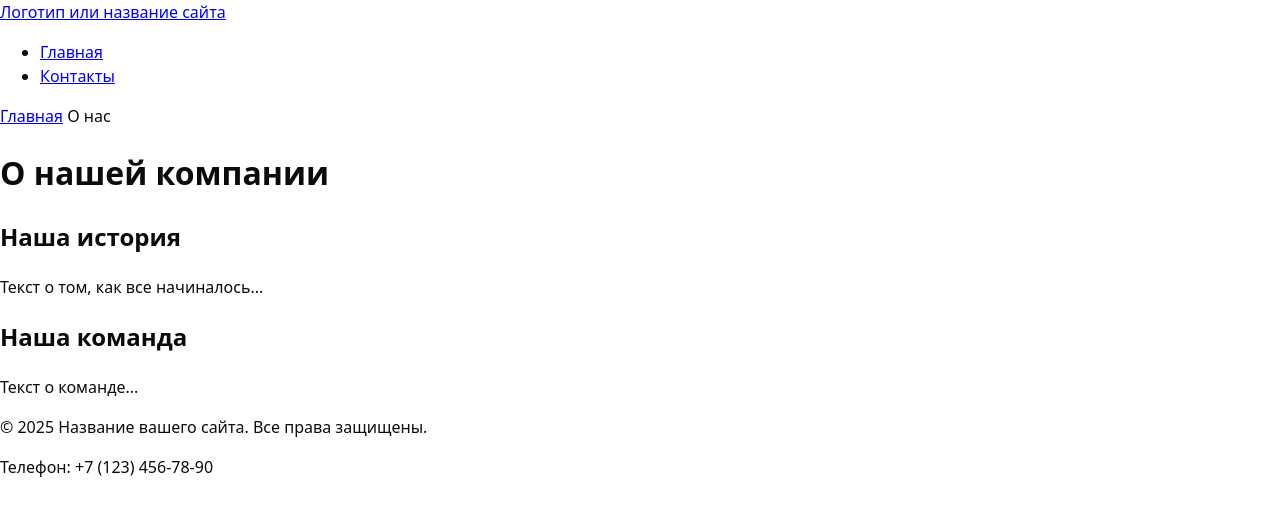
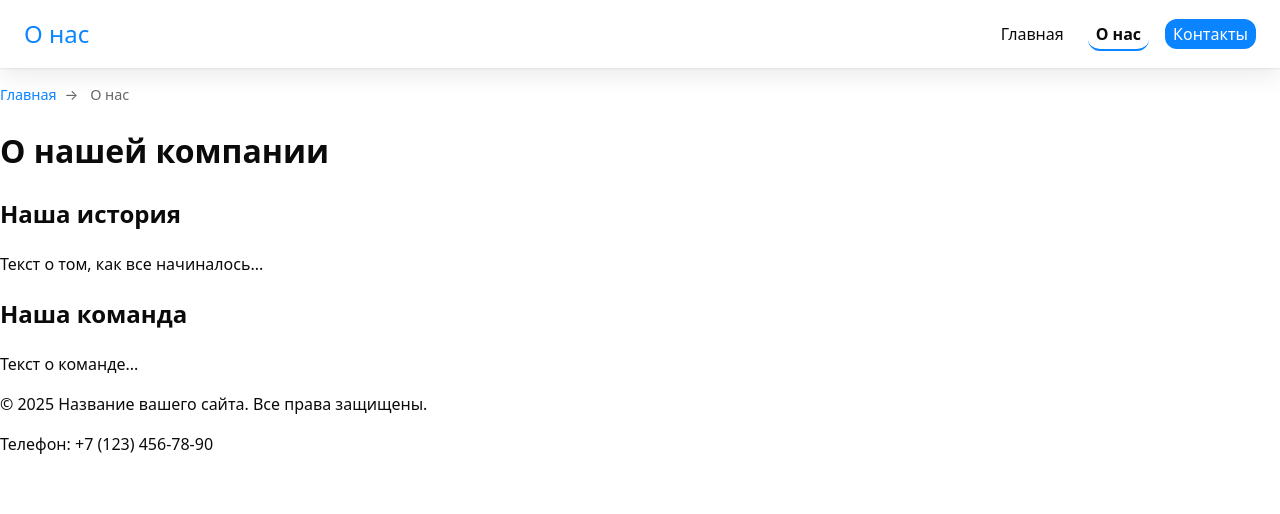
Before and after one commit to aplaygs/frontback, a plain HTML site: page src/about.html in a window 1280 px wide. Drawn offline with Linux system fonts and the light colour scheme.

Commit message:
task 4 shag 4 compl (hleb krosh and yakor)

```diff
--- a/src/about.html
+++ b/src/about.html
@@ -1,5 +1,6 @@
 <!DOCTYPE html>
 <html lang="ru">
+
 <head>
     <meta charset="UTF-8">
     <meta name="viewport" content="width=device-width, initial-scale=1.0">
@@ -7,22 +8,31 @@
     <meta name="description" content="Узнайте больше о нашей компании и истории">
     <link rel="stylesheet" href="/styles/styles.css">
 </head>
+
 <body>
-    <header>
-        <a href="/">Логотип или название сайта</a>
-        <!-- Главное меню навигации-->
-         <nav>
-            <ul>
-                <li><a href="index.html">Главная</a></li>
-                <li><a href="contacts.html">Контакты</a></li>
+    <header class="site-header">
+        <a class="site-header__brand" href="/src/about.html">О нас</a>
+        <nav class="site-nav" aria-label="Основная навигация">
+            <ul class="site-nav__list">
+                <li class="site-nav__item"><a class="site-nav__link" href="index.html">Главная</a></li>
+                <li class="site-nav__item"><a class="site-nav__link site-nav__link--active" href="about.html">О нас</a>
+                </li>
+                <li class="site-nav__item"><a class="site-nav__link site-nav__link--cta"
+                        href="contacts.html">Контакты</a></li>
             </ul>
         </nav>
     </header>
     <main>
         <!-- Простые "хлебные крошки" -->
-         <nav aria-label="Хлебные крошки">
-            <a href="index.html">Главная</a>
-            <span>О нас</span>
+        <nav class="breadcrumbs" aria-label="Хлебные крошки">
+            <ul class="breadcrumbs__list">
+                <li class="breadcrumbs__item">
+                    <a class="breadcrumbs__link" href="index.html">Главная</a>
+                </li>
+                <li class="breadcrumbs__item">
+                    <span class="breadcrumbs__current">О нас</span>
+                </li>
+            </ul>
         </nav>
         <h1>О нашей компании</h1>
         <section>
@@ -39,4 +49,5 @@
         <p>Телефон: +7 (123) 456-78-90</p>
     </footer>
 </body>
+
 </html>
--- a/styles/styles.css
+++ b/styles/styles.css
@@ -109,3 +109,92 @@ dialog::backdrop {
   --radius: 12px;
   --shadow: 0 1px 2px rgba(0, 0, 0, .08), 0 8px 24px rgba(0, 0, 0, .08);
 }
+
+/* Шапка */
+.site-header {
+  display: flex;
+  justify-content: space-between;
+  align-items: center;
+  padding: var(--space-3) var(--space-4);
+  background: var(--color-bg);
+  box-shadow: var(--shadow);
+}
+
+.site-header__brand {
+  font-size: 1.5rem;
+  color: var(--color-primary);
+  text-decoration: none;
+}
+
+/* Навигация */
+.site-nav__list {
+  display: flex;
+  list-style: none;
+  margin: 0;
+  padding: 0;
+  gap: var(--space-3);
+}
+
+.site-nav__link {
+  color: var(--color-fg);
+  text-decoration: none;
+  padding: var(--space-1) var(--space-2);
+  border-radius: var(--radius);
+}
+
+.site-nav__link:hover,
+.site-nav__link:focus-visible {
+  background: var(--color-primary);
+  color: #fff;
+}
+
+.site-nav__link--cta {
+  background: var(--color-primary);
+  color: #fff;
+}
+
+.site-nav__link:active {
+  filter: brightness(0.9);
+}
+
+.site-nav__link--active {
+  font-weight: bold;
+  border-bottom: 2px solid var(--color-primary);
+}
+
+.breadcrumbs {
+  margin: var(--space-3) 0;
+  font-size: 0.9rem;
+}
+
+.breadcrumbs__list {
+  list-style: none;
+  display: flex;
+  gap: var(--space-2);
+  margin: 0;
+  padding: 0;
+}
+
+.breadcrumbs__item:not(:last-child)::after {
+  content: "→";
+  color: var(--color-muted);
+  margin: 0 var(--space-1);
+}
+
+.breadcrumbs__link {
+  color: var(--color-primary);
+  text-decoration: none;
+}
+
+.breadcrumbs__link:hover {
+  text-decoration: underline;
+}
+
+.breadcrumbs__current {
+  color: var(--color-muted);
+}
+
+:target {
+  outline: 2px dashed var(--color-primary);
+  outline-offset: 4px;
+}
```
Also changed, not shown: src/contacts.html (+23 -12 lines), src/index.html (+19 -10 lines). Lines whose indentation alone changed are shown as unchanged.
